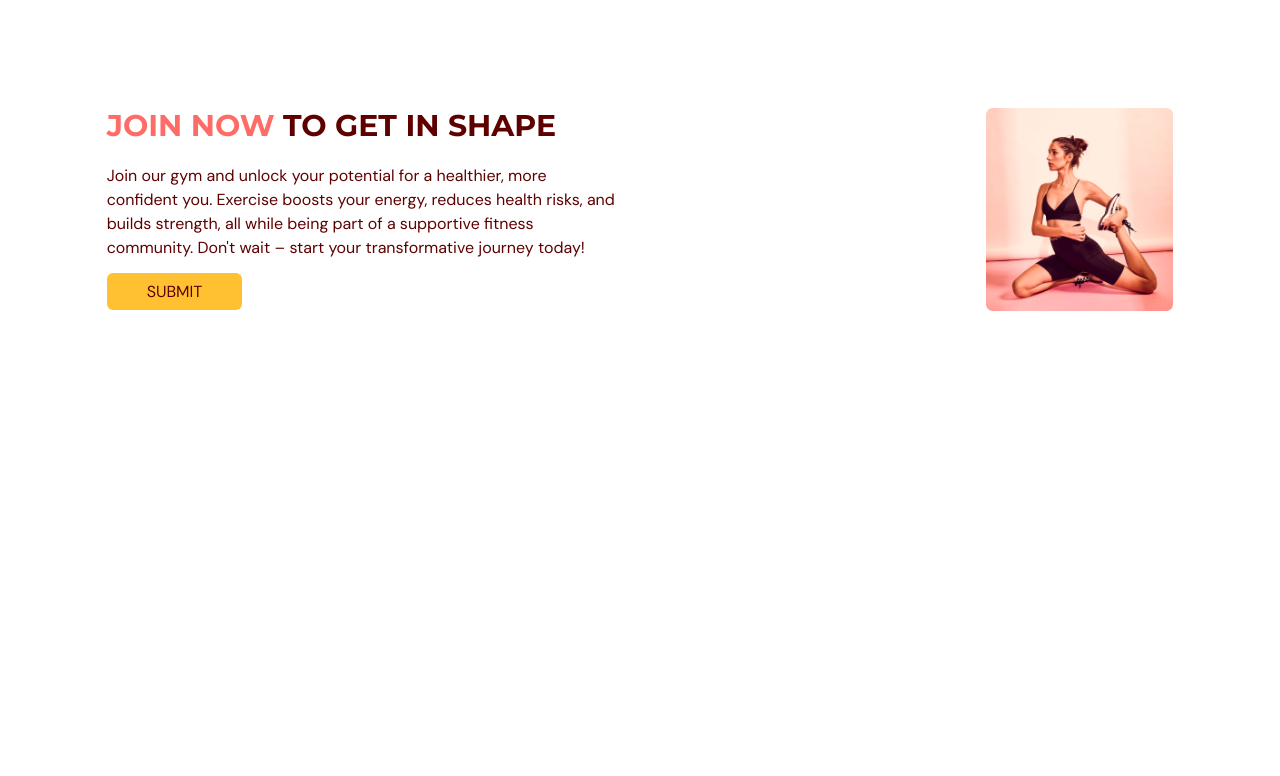
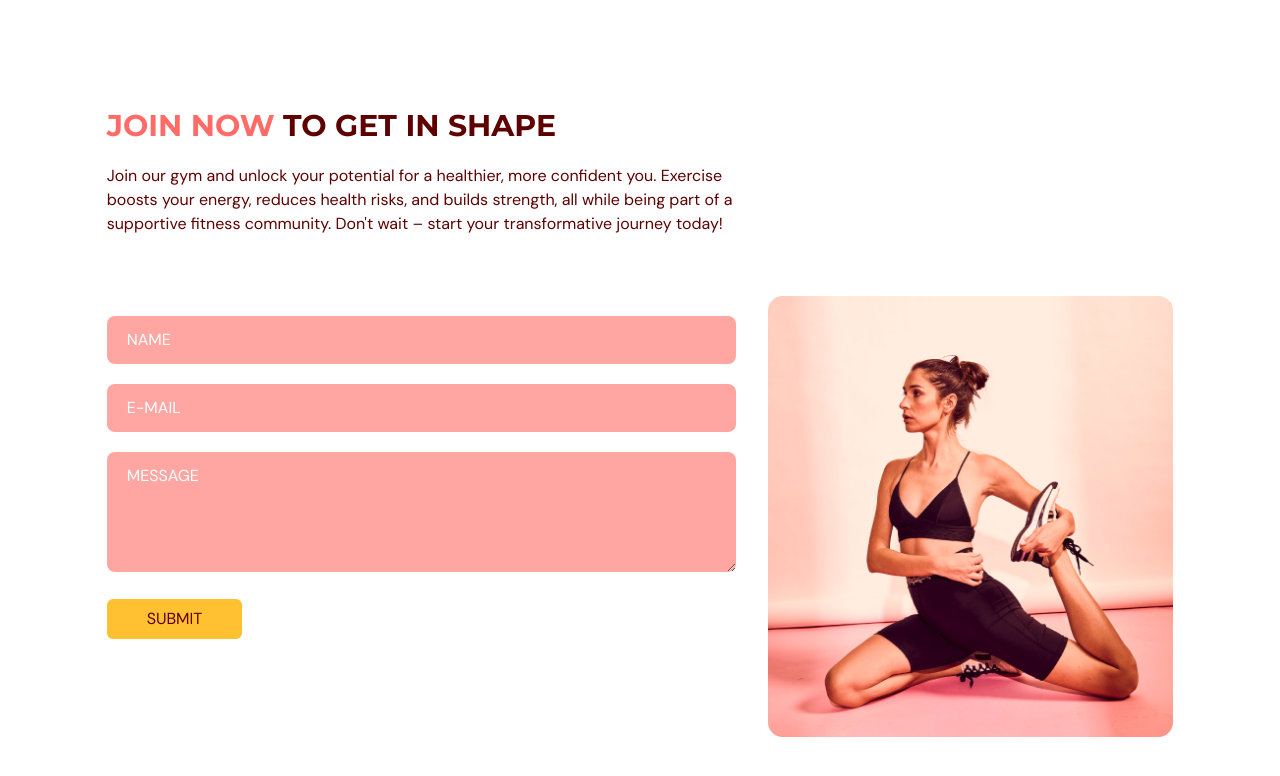
Before and after one commit to dTarasova/FitnessApp, a React (Vite) app: page / in a window 1280 px wide. Shown: the part 2574-3350 px from the top of the page. Before the commit the page ends 3046 px from the top, so only its background shows below. Built offline with nearby package versions, Linux system fonts and the light colour scheme; a web font is replaced by a local one.

Commit message:
cosmetic changes

```diff
--- a/src/scenes/contactus/index.tsx
+++ b/src/scenes/contactus/index.tsx
@@ -1,14 +1,30 @@
-import ActionButton from '@/shared/ActionButton';
 import HText from '@/shared/HText';
 import { SelectedPage } from '@/shared/types';
 import { motion } from 'framer-motion';
 import ContactUsPageGraphic from "@/assets/ContactUsPageGraphic.png";
+import { useForm } from "react-hook-form";
 
 type Props = {
     setSelectedPage: (value: SelectedPage) => void;
 }
-//3:25 - ПЕРЕСТАЛА СМОТРЕТЬ, ЧТО ОН ДЕЛАЕТ
+
 const ContactUs = ({setSelectedPage}: Props) => {
+    const {
+        register,
+        trigger,
+        formState: {errors}
+    } = useForm();
+
+    const onSubmit = async (e: any) => {
+        const isValid = await trigger();
+        if (!isValid) {
+            e.preventDefault();
+        }
+    }
+
+    const inputStyles = `w-full rounded-lg bg-primary-300
+    px-5 py-3 placeholder-white mt-5`;
+
     return (
     <section
         id='ourclasses'
@@ -17,8 +33,8 @@ const ContactUs = ({setSelectedPage}: Props) => {
         <motion.div
             onViewportEnter={() => setSelectedPage(SelectedPage.OurClasses)}
             className=''>
-                <div className='md:flex  justify-between gap-8'>
-                    <div className='mx-auto '>
+                <div className=''>
+
                     {/* {HEADER} AND DESCRIPTION*/}
                     <div className='md:w-3/5'>
                         {/* {HEADER} */}
@@ -34,28 +50,83 @@ const ContactUs = ({setSelectedPage}: Props) => {
                         </p>
                     </div>
 
+                    {/* {FORM AND IMAGE} */}
+                    <div className='md:flex justify-between gap-8 mt-10'>
+
                         {/* {FORM AND BUTTON} */}
-                        <div>
+                        <div className='mt-10 basis-3/5 md:mt-0'>
                             {/* {FORM} */}
-                            <div>
+                            <form
+                                target='_blank'
+                                onSubmit={onSubmit}
+                                action="https://formsubmit.co/el/tuxaji"
+                                method='POST'
+                            >
+                                <input
+                                    className={inputStyles}
+                                    type='text'
+                                    placeholder='NAME'
+                                    {...register("name", {
+                                        required: true,
+                                        maxLength: 100,
+                                    })} />
+                                {
+                                    errors.name && (
+                                        <p>
+                                            {errors.name.type === "required" && "This is required field"}
+                                            {errors.name.type === "maxLength" && "Max number of symbols = 100"}
+                                        </p>
+                                    )
+                                }
 
+                                <input
+                                    className={inputStyles}
+                                    type='text'
+                                    placeholder='E-MAIL'
+                                    {...register("email", {
+                                        required: true,
+                                        pattern: /^[A-Z0-9._%+-]+@[A-Z0-9._-]+\.[A-Z]{2,}$/i,
+                                    })} />
+                                {
+                                    errors.name && (
+                                        <p>
+                                            {errors.name.type === "required" && "This is required field"}
+                                            {errors.name.type === "pattern" && "invalid email"}
+                                        </p>
+                                    )
+                                }
+
+                                <textarea
+                                    className={inputStyles}
+                                    rows={4}
+                                    placeholder='MESSAGE'
+                                    {...register("name", {
+                                        required: true,
+                                        maxLength: 2000,
+                                    })} />
+                                {
+                                    errors.name && (
+                                        <p>
+                                            {errors.name.type === "required" && "This is required field"}
+                                            {errors.name.type === "maxLength" && "Max number of symbols = 2000"}
+                                        </p>
+                                    )
+                                }
+
+                                <button
+                                    type='submit'
+                                    className=' mt-5 rounded-md bg-secondary-500 hover:bg-primary-500 px-10 py-2 hover:text-white'
+
+                                >SUBMIT
+                                </button>
+                            </form>
                         </div>
 
-                            {/* {BUTTON} */}
-                            <div className='pb-10'>
-                                <ActionButton setSelectedPage={setSelectedPage}>
-                                    SUBMIT
-                                </ActionButton>
-                            </div>
-
-                        </div>
-
-                    </div>
                         {/* {GRAPHIC} */}
                         <div className=''>
                             <img alt={ContactUsPageGraphic} src={ContactUsPageGraphic}/>
                         </div>
-
+                    </div>
              </div>
         </motion.div>
 
--- a/src/shared/ActionButton.tsx
+++ b/src/shared/ActionButton.tsx
@@ -9,7 +9,7 @@ type Props = {
 
 const ActionButton = ({children, setSelectedPage}: Props) => {
   return (
-    <AnchorLink className='rounded-md bg-secondary-500 px-10 hover:bg-primary-500 px-10 py-2 hover:text-white '
+    <AnchorLink className='rounded-md bg-secondary-500 hover:bg-primary-500 px-10 py-2 hover:text-white'
     // padding in the x direction
     onClick={() => setSelectedPage(SelectedPage.ContactUs)}
     href={`#${SelectedPage.ContactUs}`}
```
Lines whose indentation alone changed are shown as unchanged.
